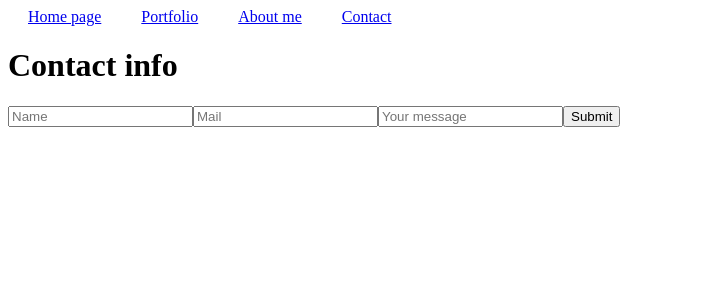
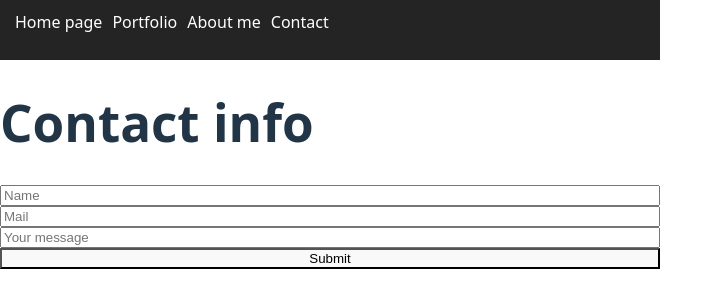
Before and after one commit to Witkovskyy/witkowski, a React (Vite) app: page /contact in a window 1280 px wide. Shown: the top 308 px of the page, without its empty margins (0-723 px from the left). Built offline with nearby package versions, Linux system fonts and the light colour scheme.

Commit message:
distrib first steps

```diff
--- a/index.html
+++ b/index.html
@@ -3,7 +3,7 @@
   <head>
     <meta charset="UTF-8" />
     <meta name="viewport" content="width=device-width, initial-scale=1.0" />
-    <link rel="stylesheet" href="/src/NavBar.css">
+    <!-- <link rel="stylesheet" href="/src/NavBar.css"> -->
     <title>Witkowski</title>
   </head>
   <body>
--- a/src/NavBar.css
+++ /dev/null
@@ -1,4 +0,0 @@
-a{
-    margin:10px;
-    padding: 10px;
-}
--- a/src/NavBar.jsx
+++ b/src/NavBar.jsx
@@ -1,20 +1,19 @@
 import React from 'react';
-import ReactDOM from 'react-dom/client';
 import { Routes, Route, Link } from 'react-router-dom';
 import Home from './subpages/Home';
 import About from './subpages/About';
 import Contact from './subpages/Contact';
 import Portfolio from './subpages/Portfolio'
-import './NavBar.css';
+import styles from './styles/NavBar.module.css';
 
 function NavBar(){
     return (
-        <div>
-            <nav>
-                <Link to="/">Home page</Link>
-                <Link to="/portfolio">Portfolio</Link>
-                <Link to="/about">About me</Link>
-                <Link to="contact">Contact</Link>
+        <div className={styles.navbarContainer}>
+            <nav className={styles.navbar}>
+                <Link to="/" className='navbarItem'>Home page</Link>
+                <Link to="/portfolio" className='navbarItem'>Portfolio</Link>
+                <Link to="/about" className='navbarItem'>About me</Link>
+                <Link to="contact" className='navbarItem'>Contact</Link>
             </nav>
 
         <Routes>
--- a/src/index.css
+++ b/src/index.css
@@ -7,17 +7,18 @@
   color: rgba(255, 255, 255, 0.87);
   background-color: #242424;
 
+
   font-synthesis: none;
   text-rendering: optimizeLegibility;
   -webkit-font-smoothing: antialiased;
   -moz-osx-font-smoothing: grayscale;
 }
 
-a {
+/* a {
   font-weight: 500;
   color: #646cff;
   text-decoration: inherit;
-}
+ } */
 a:hover {
   color: #535bf2;
 }
@@ -25,7 +26,6 @@ a:hover {
 body {
   margin: 0;
   display: flex;
-  place-items: center;
   min-width: 320px;
   min-height: 100vh;
 }
--- a/src/main.jsx
+++ b/src/main.jsx
@@ -2,7 +2,7 @@ import React from 'react';
 import ReactDOM from 'react-dom/client';
 import { BrowserRouter } from 'react-router-dom';
 import NavBar from './NavBar.jsx';
-import "./NavBar.css";
+import "./index.css"
 
 ReactDOM.createRoot(document.getElementById('root')).render(
   <React.StrictMode>
--- /dev/null
+++ b/src/styles/Contactform.module.css
@@ -0,0 +1,9 @@
+.contact_form{
+    display: flex;
+    flex-direction: column;
+    height: 200px;
+    width: 100%;
+}
+form{
+    height: 200px;
+}
--- /dev/null
+++ b/src/styles/NavBar.module.css
@@ -0,0 +1,25 @@
+body{
+    margin: 0;
+    color-scheme: light dark;
+}
+.navbarContainer{
+    width: 100%;
+    height: 100%;
+}
+.navbar{
+    min-width: 50vw;
+    min-height: 40px;
+    margin:0px;
+    padding: 10px;
+    background-color: #242424;
+}
+.navbarItem, .navbarItem:link, .navbarItem:visited{
+    padding: 10px;
+    margin: 0px;
+    text-decoration: none !important;
+}
+a{
+    text-decoration: none;
+    margin: 5px;
+    color: white;
+}
--- a/src/subpages/About.jsx
+++ b/src/subpages/About.jsx
@@ -1,7 +1,12 @@
 export default function About() {
   return (
     <div>
-      <h1>About me</h1>
+      <h1>Hello traveller!</h1>
+      <p>
+        My name is Łukasz. I'm currently stydying computer science at PUT Poznań.
+        Your average Unity enjoyer. Trying to make it into the bussiness.
+        Apart from IT, I'm music and sports geek.
+      </p>
     </div>
   );
   }
--- a/src/subpages/Contactform.jsx
+++ b/src/subpages/Contactform.jsx
@@ -1,4 +1,5 @@
 import React, { useState } from "react";
+import styles from "../styles/ContactForm.module.css";
 
 function ContactForm() {
     const [name, setName] = useState("");
@@ -11,7 +12,7 @@ function ContactForm() {
     }
 
     return (
-        <form onSubmit={handleSubmit}>
+        <form className={styles.contact_form} onSubmit={handleSubmit} >
             <input type="text" placeholder="Name" value={name} onChange={(e) => setName(e.target.value)} />
             <input type="text" placeholder="Mail" value={email} onChange={(e) => setEmail(e.target.value)} />
             <input type="text" placeholder="Your message" value={message} onChange={(e) => setMessage(e.target.value)} />
--- a/src/subpages/Home.jsx
+++ b/src/subpages/Home.jsx
@@ -2,7 +2,7 @@ export default function Home() {
     return (
     <main>
       <h1>Łukasz Witkowski</h1>
-      <p>Wannabe dev</p>
+      <p>Wannabe software developer</p>
     </main>
     );
   }
```
Also changed, not shown: src/styles/Home.module.css (added), 1 other file (tests, documents, lock files or other folders).
